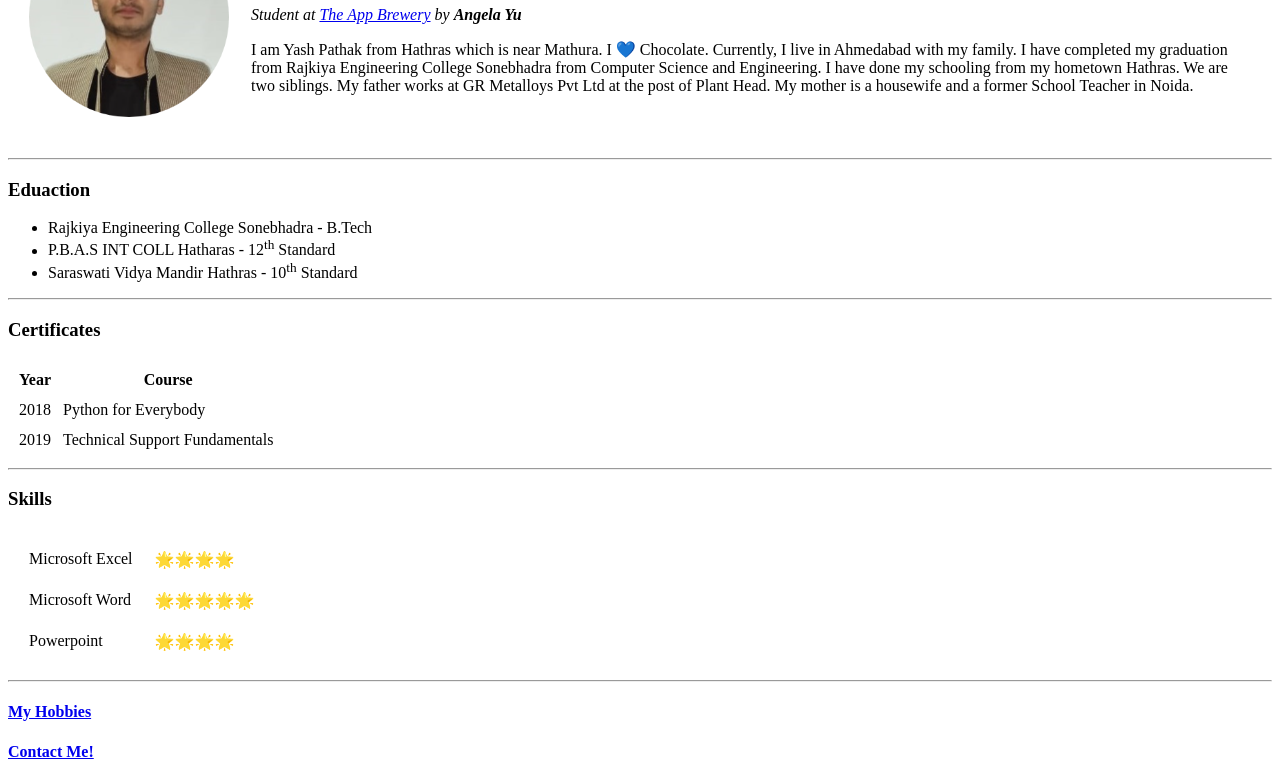
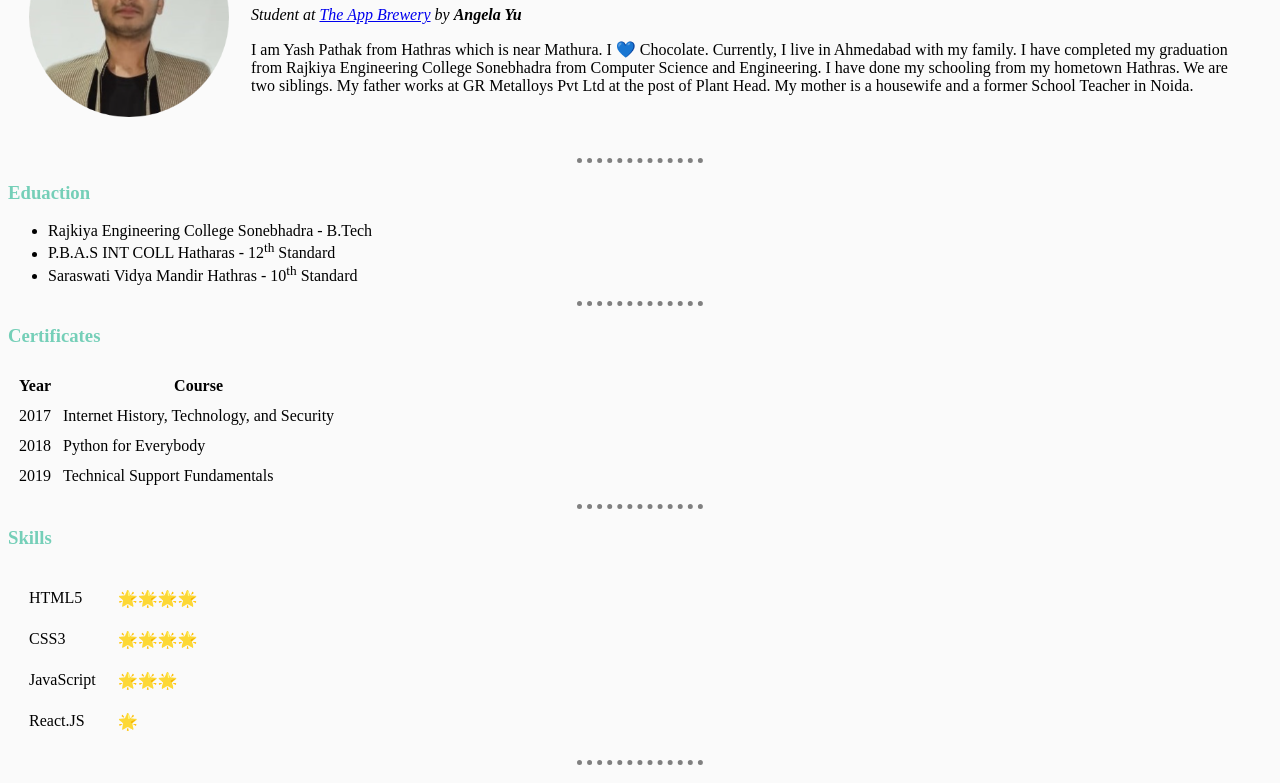
Before and after one commit to iamparzival/cv, a plain HTML site: page index.html in a window 1280 px wide. Shown: the part 112-895 px from the top of the page. Drawn offline with Linux system fonts and the light colour scheme.

Commit message:
Add files of mycv

```diff
--- /dev/null
+++ b/css/styles.css
@@ -0,0 +1,20 @@
+body{
+  background-color:#fafafa;
+}
+
+hr{
+
+  border-style: none;
+  border-top-style: dotted;
+  border-color: grey;
+  border-width: 5px;
+  width: 10%;
+}
+
+h1 {
+  color: #66bfbf;
+}
+
+h2, h3 {
+  color: #75cfb8;
+}
--- a/index.html
+++ b/index.html
@@ -4,6 +4,8 @@
 <head>
   <meta charset="utf-8">
   <title>Yash's Personal Site</title>
+
+  <link rel="stylesheet" href="css/styles.css">
 </head>
 
 <body>
@@ -41,6 +43,10 @@
     </thead>
     <tbody>
       <tr>
+        <td>2017</td>
+        <td>Internet History, Technology, and Security</td>
+      </tr>
+      <tr>
         <td>2018</td>
         <td>Python for Everybody</td>
       </tr>
@@ -54,16 +60,20 @@
   <h3>Skills</h3>
   <table cellspacing="20">
     <tr>
-      <td>Microsoft Excel</td>
+      <td>HTML5</td>
       <td>🌟🌟🌟🌟</td>
     </tr>
     <tr>
-      <td>Microsoft Word</td>
-      <td>🌟🌟🌟🌟🌟</td>
+      <td>CSS3</td>
+      <td>🌟🌟🌟🌟</td>
     </tr>
     <tr>
-      <td>Powerpoint</td>
-      <td>🌟🌟🌟🌟</td>
+      <td>JavaScript</td>
+      <td>🌟🌟🌟</td>
+    </tr>
+    <tr>
+      <td>React.JS</td>
+      <td>🌟</td>
     </tr>
   </table>
   <hr>
```
Also changed, not shown: contacts.html (+4 -4 lines), hobbies.html (+1 -0 lines), angela.jpg (added).
